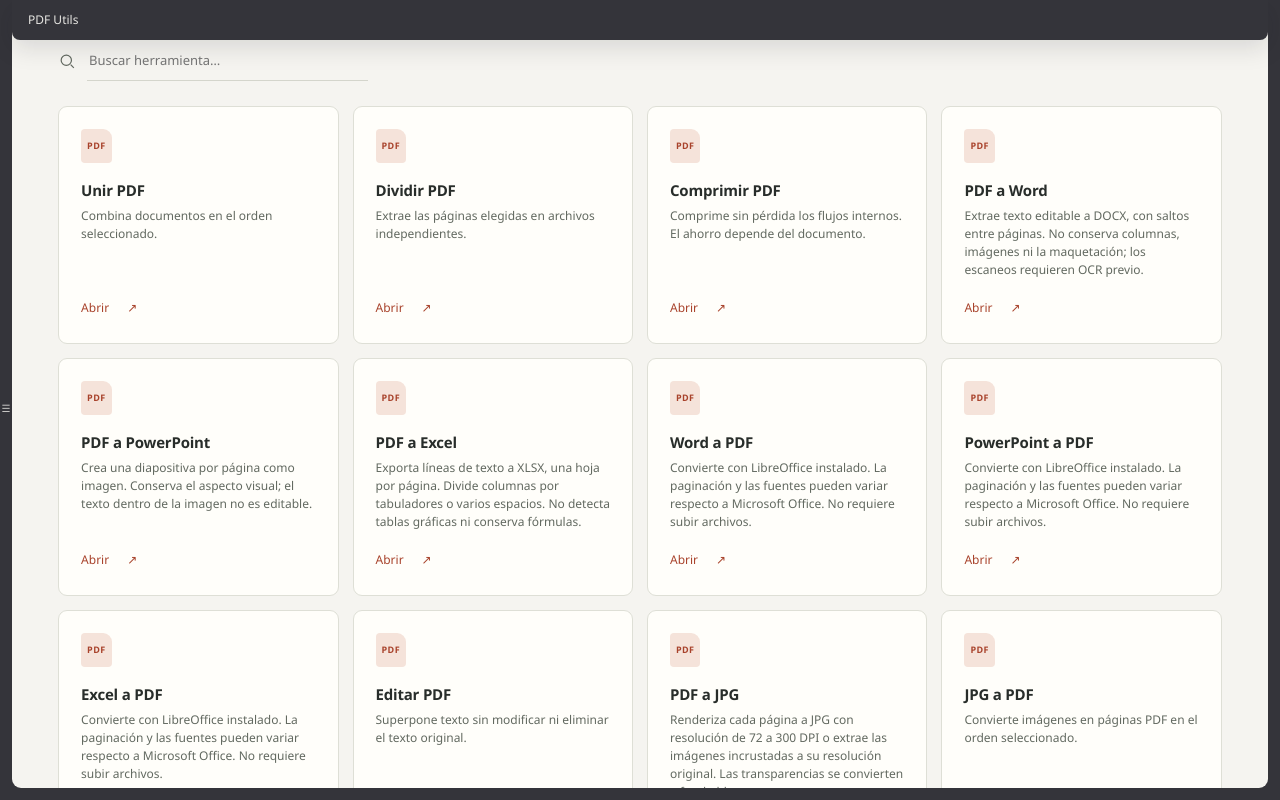
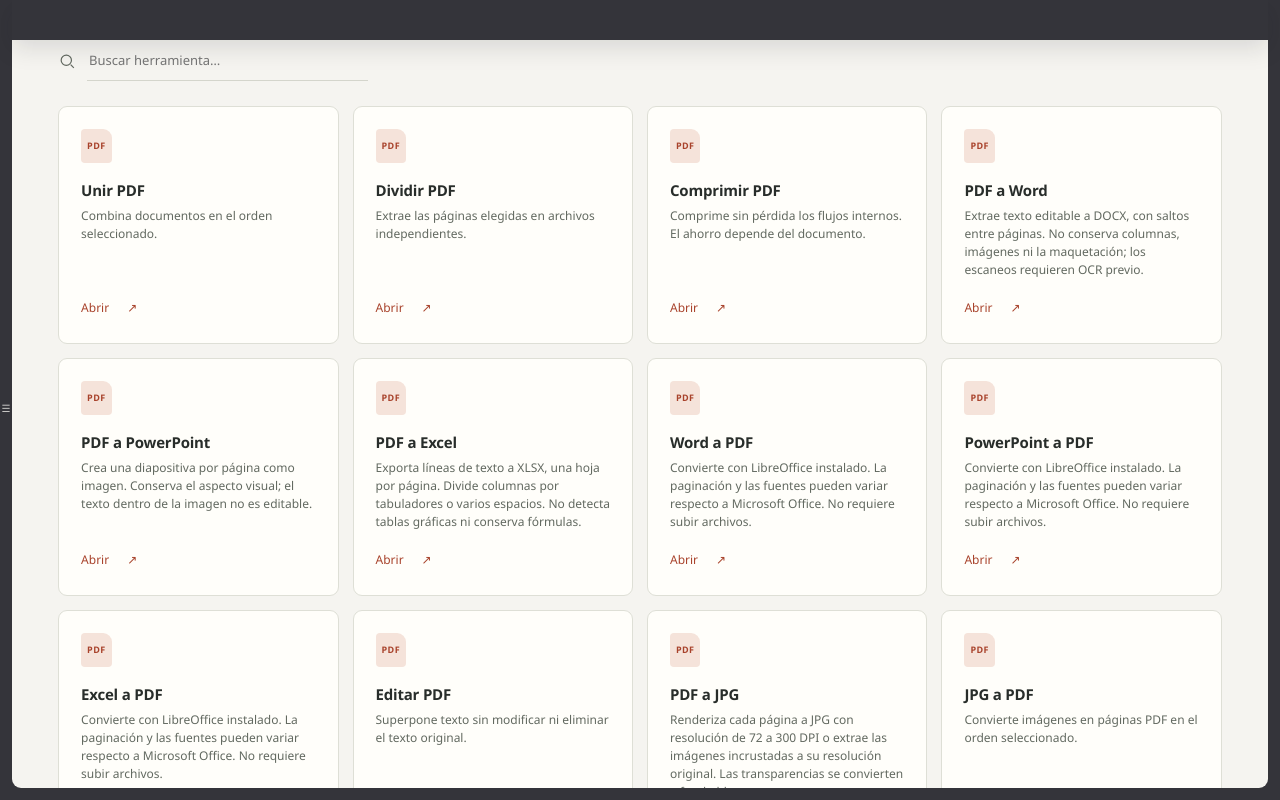
Before and after one commit to UlloaSP/pdf, a React (Vite) app: page / in a window 1280 px wide. Built offline with nearby package versions, Linux system fonts and the light colour scheme.

Commit message:
fix: simplify hover titlebar

```diff
--- a/src/App.tsx
+++ b/src/App.tsx
@@ -78,9 +78,7 @@ export function App() {
     <div className="app-shell">
       <RevealPanel side="top" label="Mostrar barra superior">
         <header className="topbar">
-          <div className="window-drag" data-tauri-drag-region>
-            <span data-tauri-drag-region>PDF Utils</span>
-          </div>
+          <div className="window-drag" data-tauri-drag-region />
           <WindowControls />
         </header>
       </RevealPanel>
--- a/src/styles.css
+++ b/src/styles.css
@@ -210,7 +210,7 @@ input:focus-visible {
   align-items: stretch;
   background: #34343a;
   color: #e7e6e2;
-  border-radius: 0 0 8px 8px;
+  border-radius: 0;
   box-shadow: 0 8px 24px #19191d20;
 }
 .window-drag {
```
Also changed, not shown: 1 other file (tests, documents, lock files or other folders).
